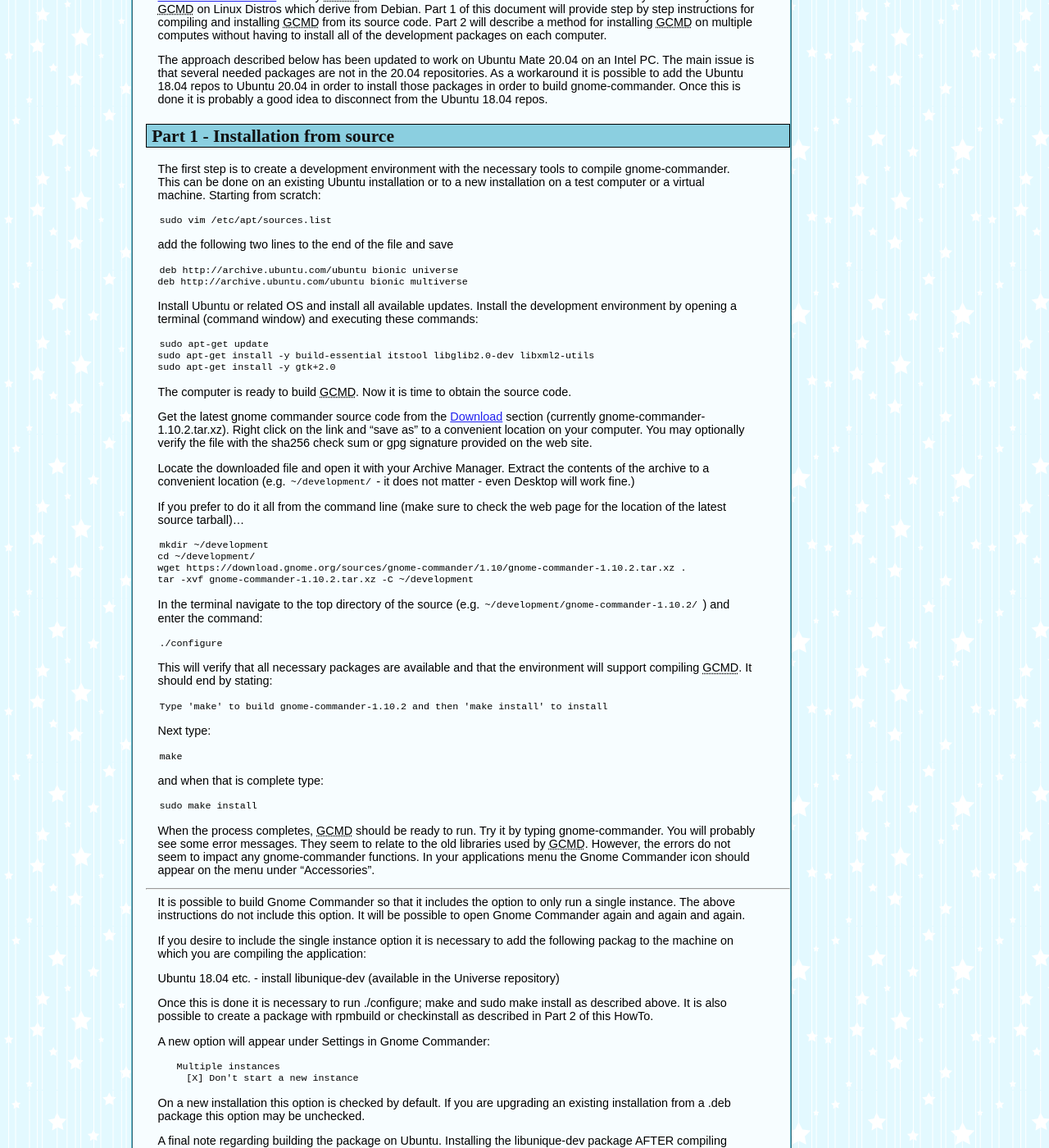
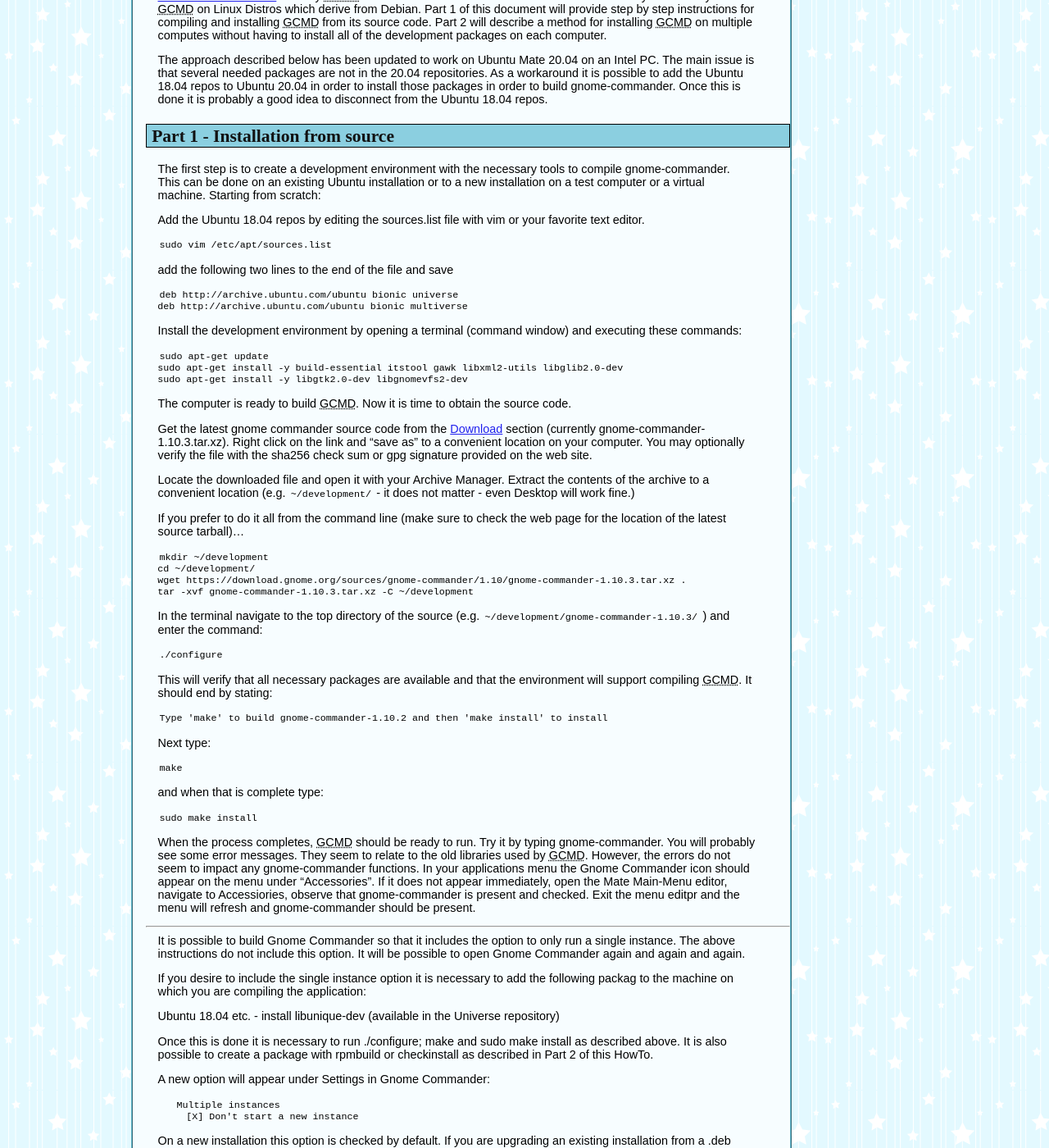
Before and after one commit to gcmd/gcmd.github.io, a Jekyll site: the page built from _posts/2021-01-25-Build-on-Ubuntu-2004.md, in a window 1280 px wide and 1400 px high, scrolled down 270 px. Shown: the whole window at 82% size. Built offline with Jekyll 4.4.1, drawn with Linux system fonts in a browser that asks for light colours.

Commit message:
Update 2021-01-25-Build-on-Ubuntu-2004.md

````diff
--- a/_posts/2021-01-25-Build-on-Ubuntu-2004.md
+++ b/_posts/2021-01-25-Build-on-Ubuntu-2004.md
@@ -30,6 +30,9 @@
 installation or to a new installation on a test computer or a virtual
 machine. Starting from scratch:
 
+Add the Ubuntu 18.04 repos by editing the sources.list file with vim or
+your favorite text editor.
+
 ```
 sudo vim /etc/apt/sources.list
 ```
@@ -38,14 +41,13 @@
 deb http://archive.ubuntu.com/ubuntu bionic universe
 deb http://archive.ubuntu.com/ubuntu bionic multiverse
 ```
-Install Ubuntu or related OS and install all available updates. Install
-the development environment by opening a terminal (command window) and
+Install the development environment by opening a terminal (command window) and
 executing these commands:
 
 ```
 sudo apt-get update
-sudo apt-get install -y build-essential itstool libglib2.0-dev libxml2-utils
-sudo apt-get install -y gtk+2.0
+sudo apt-get install -y build-essential itstool gawk libxml2-utils libglib2.0-dev
+sudo apt-get install -y libgtk2.0-dev libgnomevfs2-dev
 ```
 
 The computer is ready to build GCMD. Now it is time to obtain the source
@@ -53,7 +55,7 @@
 
 Get the latest gnome commander source code from the
 [Download](/download.html) section (currently
-gnome-commander-1.10.2.tar.xz). Right click on the link and "save as" to
+gnome-commander-1.10.3.tar.xz). Right click on the link and "save as" to
 a convenient location on your computer. You may optionally verify the
 file with the sha256 check sum or gpg signature provided on the web
 site.
@@ -67,11 +69,11 @@
 ```
 mkdir ~/development
 cd ~/development/
-wget https://download.gnome.org/sources/gnome-commander/1.10/gnome-commander-1.10.2.tar.xz .
-tar -xvf gnome-commander-1.10.2.tar.xz -C ~/development
+wget https://download.gnome.org/sources/gnome-commander/1.10/gnome-commander-1.10.3.tar.xz .
+tar -xvf gnome-commander-1.10.3.tar.xz -C ~/development
 ```
 
-In the terminal navigate to the top directory of the source (e.g. ``` ~/development/gnome-commander-1.10.2/ ``` ) and enter the command:
+In the terminal navigate to the top directory of the source (e.g. ``` ~/development/gnome-commander-1.10.3/ ``` ) and enter the command:
 
 ```
 ./configure
@@ -101,7 +103,10 @@
 seem to relate to the old libraries used by GCMD. However, the errors do
 not seem to impact any gnome-commander functions. In your applications
 menu the Gnome Commander icon should appear on the menu under
-"Accessories".
+"Accessories". If it does not appear immediately, open the Mate
+Main-Menu editor, navigate to Accessiories, observe that
+gnome-commander is present and checked. Exit the menu editpr and the
+menu will refresh and gnome-commander should be present.
 
 -----
 
````
